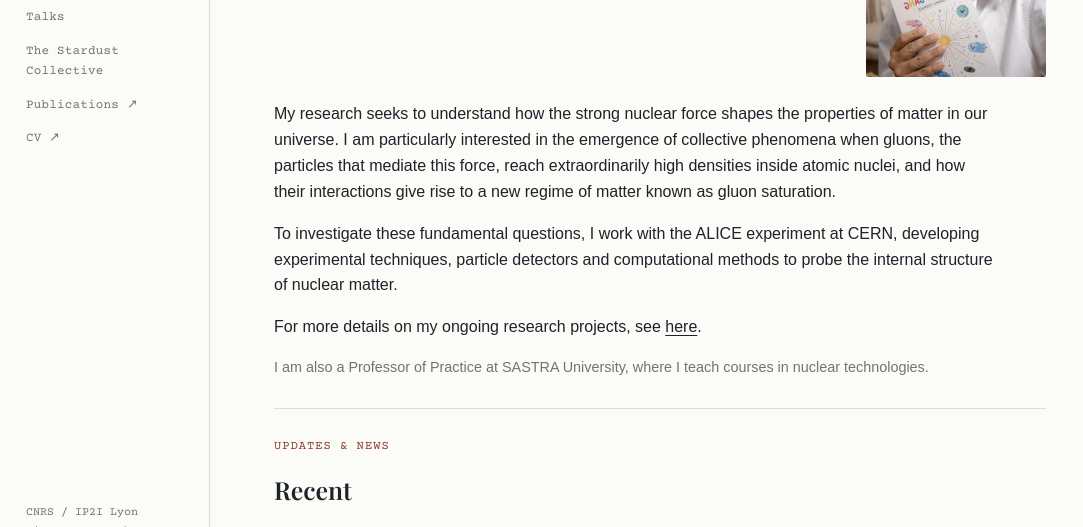
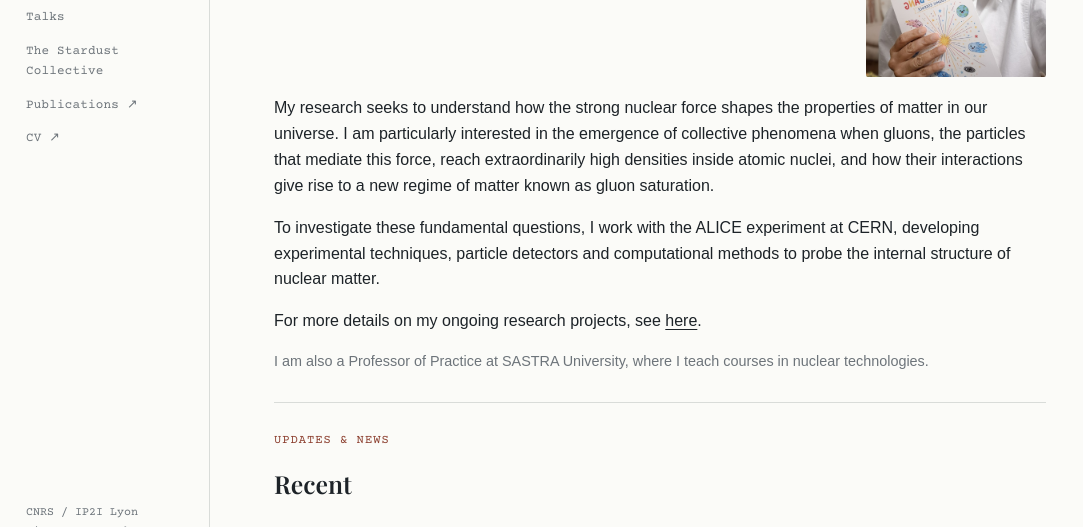
Before and after one commit to nivram-phy/nivram-phy.github.io, a plain HTML site: page index.html in a window 1280 px wide. Shown: the part 224-751 px from the top of the page, without its empty margins (0-1083 px from the left). Drawn offline with nearby package versions, Linux system fonts and the light colour scheme.

Commit message:
Let homepage research text wrap alongside a smaller portrait

```diff
--- a/style.css
+++ b/style.css
@@ -35,7 +35,9 @@ h2{font-size:1.55rem;margin-bottom:16px}h3{font-size:1.08rem}
 .section{padding-top:58px;margin-top:58px;border-top:1px solid var(--line)}
 .home .lede{font-size:1rem;margin-top:14px}
 .home .section{padding-top:28px;margin-top:28px}
-.home .research-overview{padding-top:0;margin-top:24px;border-top:0}
+.home-intro{display:flow-root;max-width:680px}
+.home-intro .portrait{float:right;width:144px;margin:0 0 16px 28px}
+.home .research-overview{padding-top:0;margin-top:18px;border-top:0;max-width:none}
 .prose{max-width:720px}.prose p{margin:0 0 16px}.small{font-size:.9rem;color:var(--muted)}
 .news{margin-top:26px}.news-row{display:grid;grid-template-columns:110px 1fr;gap:20px;padding:15px 0;border-top:1px solid var(--line)}.news-row:last-child{border-bottom:1px solid var(--line)}.news-date{font-family:'Courier Prime',monospace;font-size:.76rem;color:var(--muted)}.news-copy{font-size:.96rem}.news-copy strong{font-weight:600}
 .page-header{max-width:760px;margin-bottom:48px}.page-header p{color:var(--muted);max-width:650px;margin-top:15px}
@@ -45,3 +47,5 @@ h2{font-size:1.55rem;margin-bottom:16px}h3{font-size:1.08rem}
 .stardust-note{max-width:700px}.stardust-link{display:inline-block;margin-top:14px;font-family:'Courier Prime',monospace;font-size:.8rem}
 .footer{margin-top:70px;padding-top:22px;border-top:1px solid var(--line);font-family:'Courier Prime',monospace;font-size:.72rem;color:var(--muted)}
 @media(max-width:760px){.layout{display:block}.sidebar{position:static;width:auto;height:auto;border-right:0;border-bottom:1px solid var(--line);padding:22px 20px 17px}.site-name{margin-bottom:15px}.nav{flex-direction:row;gap:15px;overflow-x:auto;white-space:nowrap;padding-bottom:2px}.sidebar-foot{display:none}main{padding:42px 22px 55px;max-width:none}.intro-grid{grid-template-columns:1fr}.portrait{width:145px;order:-1}.news-row,.talk-row{grid-template-columns:1fr;gap:4px}.project-top{display:block}.project-top .meta{margin-top:8px}}
+
+@media(max-width:760px){.home-intro .portrait{float:none;width:112px;margin:0 0 20px}}
```
